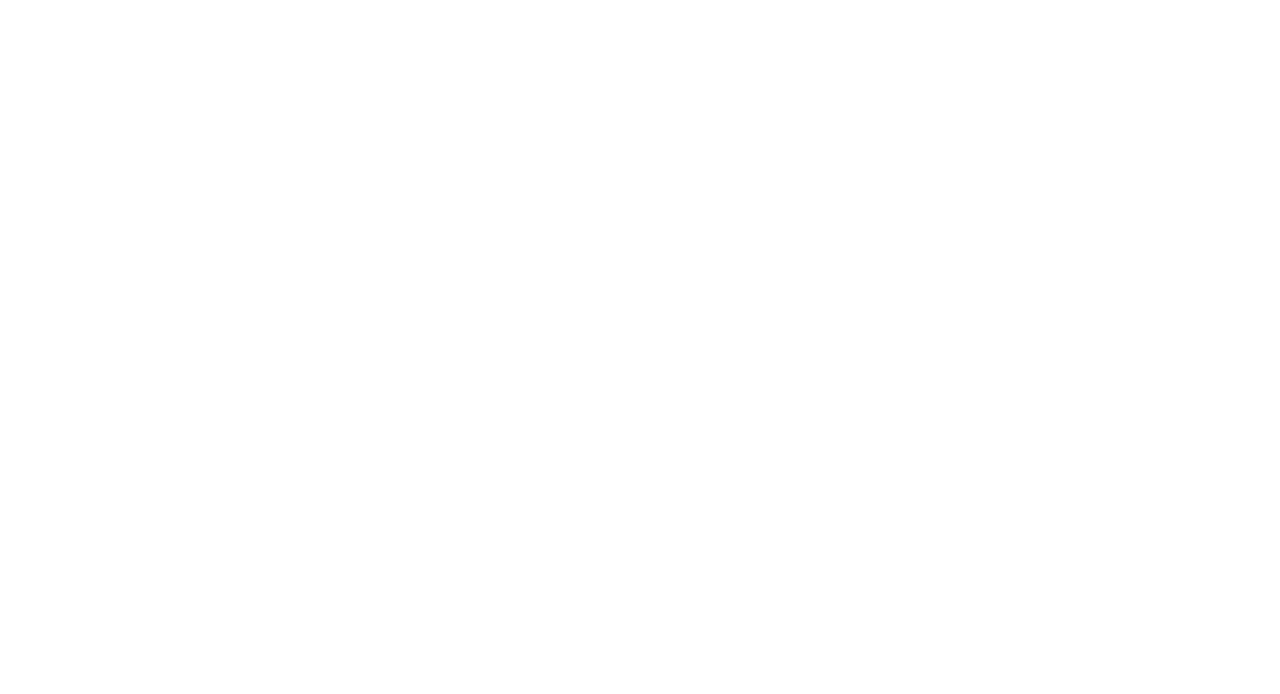
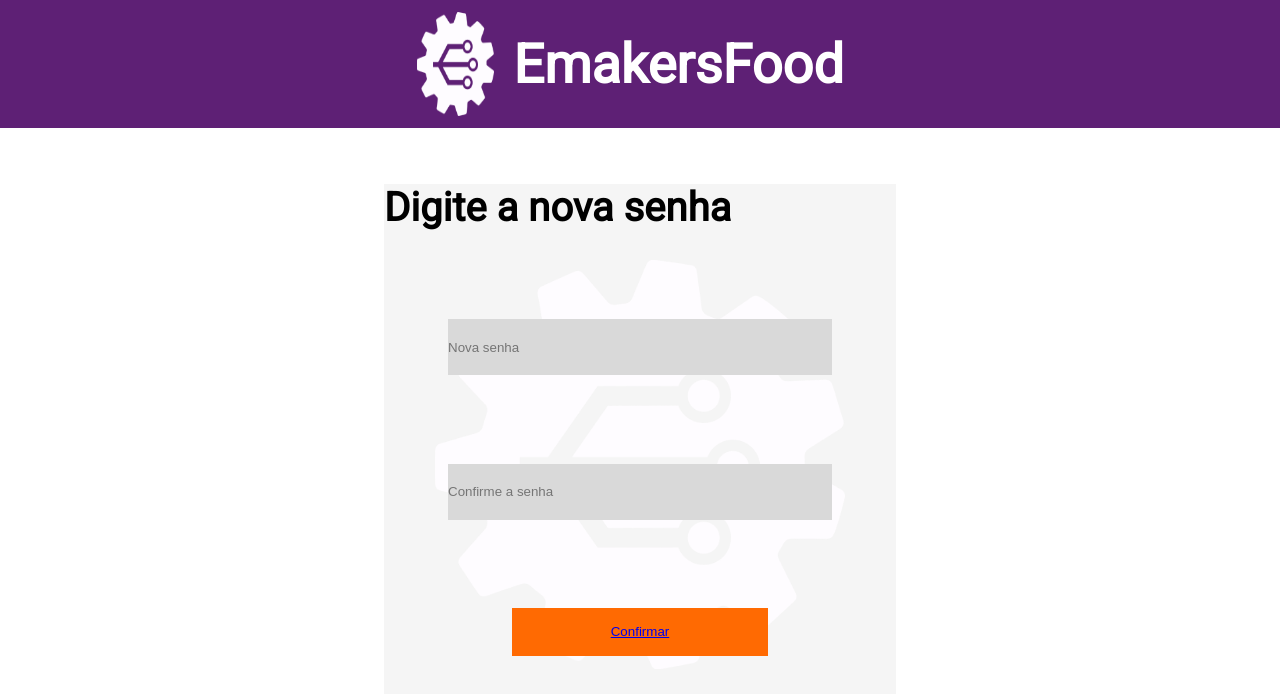
Before and after one commit to Sousa-Diin/tonabroca_trainee, a React (Create React App) app: page /novaSenha in a window 1280 px wide. Before the commit this address had no page. Shown: the top 694 px of the page. Built offline with nearby package versions, Linux system fonts and the light colour scheme.

Commit message:
:rocket: Adicionar ultima tela de recuperar senha

```diff
--- a/src/components/RecuperarSenha/Codigo/CodigoDeConfirmacao.js
+++ b/src/components/RecuperarSenha/Codigo/CodigoDeConfirmacao.js
@@ -14,7 +14,7 @@
         <div className="codigo-main">
             <h4 className="title-codigo">Digite o código enviado</h4>
             <input type="text" name="recuperar-senha"  placeholder=" Código"/>
-            <button><Link to="/codigoConfirmacao">Continuar</Link></button>
+            <button><Link to='/novaSenha'>Continuar</Link></button>
             <p><Link to="/recuperarSenha">Reenviar Código</Link></p>
         </div>
     </div>
--- a/src/components/RecuperarSenha/NovaSenha/NovaSenha.css
+++ b/src/components/RecuperarSenha/NovaSenha/NovaSenha.css
@@ -0,0 +1,96 @@
+*{
+    margin:0;
+    padding: 0;
+}
+
+.container-new-password
+{
+    display: flex;
+    flex-flow:row wrap;
+    justify-content: space-between;
+}
+
+.nova-senha-header
+{
+    display: flex;
+    justify-content: center;
+    justify-items: center;
+    align-items: center;
+    margin: 0 auto;
+    background: #5E2075;
+
+    width: 100vw;
+    height: 16vh;
+
+    /* Usado para desprender a Div child da header*/
+    margin-bottom: 7vh;
+}
+
+.nova-senha-header h5 {
+    font-weight: 300px;
+    font-size: 54px;
+
+    color:#FFFFFF;
+    padding: 1.5%;
+}
+
+.nova-senha-main
+{
+    width: 40vw;
+    height: 70vh;
+    justify-content: space-between;
+
+    margin: 10vh auto;
+    display: flex;
+    flex-flow: row wrap;
+    background: rgba(245,245,245,1);
+    background-image: url("../../../assets/logo/recuperar-senha.png") ;
+    background-repeat: no-repeat;
+    background-size: 80%;
+    background-position: center;
+
+}
+.title-codigo
+{
+    justify-content: center;
+    font-style: normal;
+    font-weight: 10vw;
+    font-size: 30px;
+    line-height: 54px;
+    text-align: center;
+    margin: 0 auto;
+    color: #000000;
+}
+.nova-senha-main, input, button{
+    border: none;
+    margin: 0 auto;
+    text-decoration: none;
+
+}
+
+
+
+.nova-senha-main input {
+
+    width: 30vw;
+    height: 7vh;
+    background :rgba(217,217,217,1);
+
+}
+
+.nova-senha-main button {
+    width: 20vw;
+    height: 6vh;
+    text-decoration: none;
+    background: #FF6A02;
+
+}
+
+.nova-senha-main h6 {
+
+    flex-flow: row wrap;
+    text-align: center;
+    color: #000000;
+    font-size: 40px;
+
+}
--- a/src/components/RecuperarSenha/NovaSenha/NovaSenha.js
+++ b/src/components/RecuperarSenha/NovaSenha/NovaSenha.js
@@ -1,14 +1,26 @@
 import React from 'react';
-//import '../NovaSenha/NovaSenha.css';
-//import {Link} from 'react-dom';
+import { Link } from 'react-router-dom';
+import logo from '../../../assets/logo/logo_emakers2.png';
+import '../NovaSenha/NovaSenha.css';
 
 export default function NovaSenha(){
     return (
-        <din className="container-new-password">
-            <header >
+        <div className="container-new-password">
+            <header className='nova-senha-header'>
+                <img src={logo} className="nova-senha-img" alt="loglo da emmpresa"/>
+                <h5>EmakersFood</h5>
+            </header>
 
-            </header>
-        </din>
+            <div className="nova-senha-main">
+                <h6>Digite a nova senha</h6>
+                <input type=""password placeholder='Nova senha'/>
+                <input type=""password placeholder='Confirme a senha'/>
+
+                <button id='confirmar-senha'><Link to="/logar">Confirmar</Link></button>
+
+            </div>
+
+        </div>
     );
 
 }
--- a/src/router.js
+++ b/src/router.js
@@ -9,6 +9,7 @@
 import Autenticar from "./pages/Autenticar/Autenticar";
 import RecuperarSenha from "./components/RecuperarSenha/RecuperarSenha";
 import CodigoDeConfirmacao from "./components/RecuperarSenha/Codigo/CodigoDeConfirmacao";
+import NovaSenha from "./components/RecuperarSenha/NovaSenha/NovaSenha";
 
 function Router(){
     return(
@@ -22,6 +23,7 @@
                  <Route path='/autenticarCliente' element={<Autenticar/>}/>
                  <Route path='/recuperarSenha' element={<RecuperarSenha/>}/>
                  <Route path= '/codigoConfirmacao' element={<CodigoDeConfirmacao/>}/>
+                 <Route path='/novaSenha' element={<NovaSenha/>}/>
 
             </Routes>
         </BrowserRouter>
```
